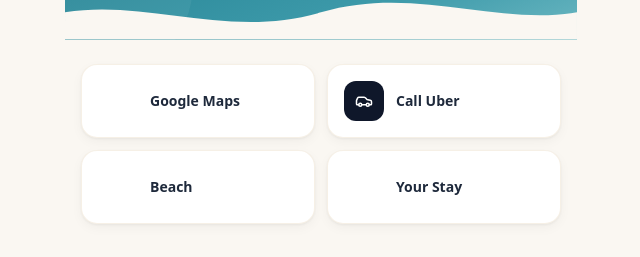
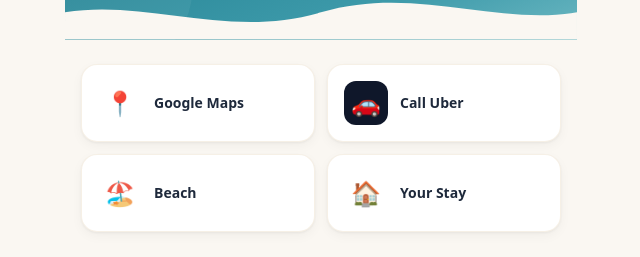
Before and after one commit to ZbienVC/palm-beach-guide, a Next.js app: page / in a window 1280 px wide. Shown: the part 308-565 px from the top of the page, without its empty margins (319-959 px from the left). Built offline with nearby package versions, Linux system fonts and the light colour scheme; a web font is replaced by a local one.

Commit message:
fix: QuickActions uses emoji field from guide data - 100% reliable cross-device rendering

```diff
--- a/app/page.tsx
+++ b/app/page.tsx
@@ -62,21 +62,18 @@ function QuickActions() {
   return (
     <section className="px-4 mb-8">
       <div className="grid grid-cols-2 gap-3">
-        {guide.quickActions.slice(0, 4).map((action) => {
-          const Icon = ICON_MAP[action.icon];
-          return (
+        {guide.quickActions.slice(0, 4).map((action: any) => (
           <a
             key={action.label}
             href={action.href}
             className="bg-white rounded-2xl p-4 flex items-center gap-3 shadow-card border border-sand-100/80 active:scale-[0.97] transition-transform"
           >
-              <div className={`w-10 h-10 rounded-xl flex items-center justify-center flex-shrink-0 ${action.accent ?? "bg-slate-700"}`}>
-                {Icon && <Icon size={18} className="text-white" />}
+            <div className={`w-11 h-11 rounded-xl flex items-center justify-center flex-shrink-0 text-2xl ${action.accent ?? "bg-slate-700"}`}>
+              {action.emoji ?? '⭐'}
             </div>
-              <span className="text-sm font-semibold text-slate-800">{action.label}</span>
+            <span className="text-sm font-semibold text-slate-800 leading-tight">{action.label}</span>
           </a>
-          );
-        })}
+        ))}
       </div>
     </section>
   );
```
Lines whose indentation alone changed are shown as unchanged.
